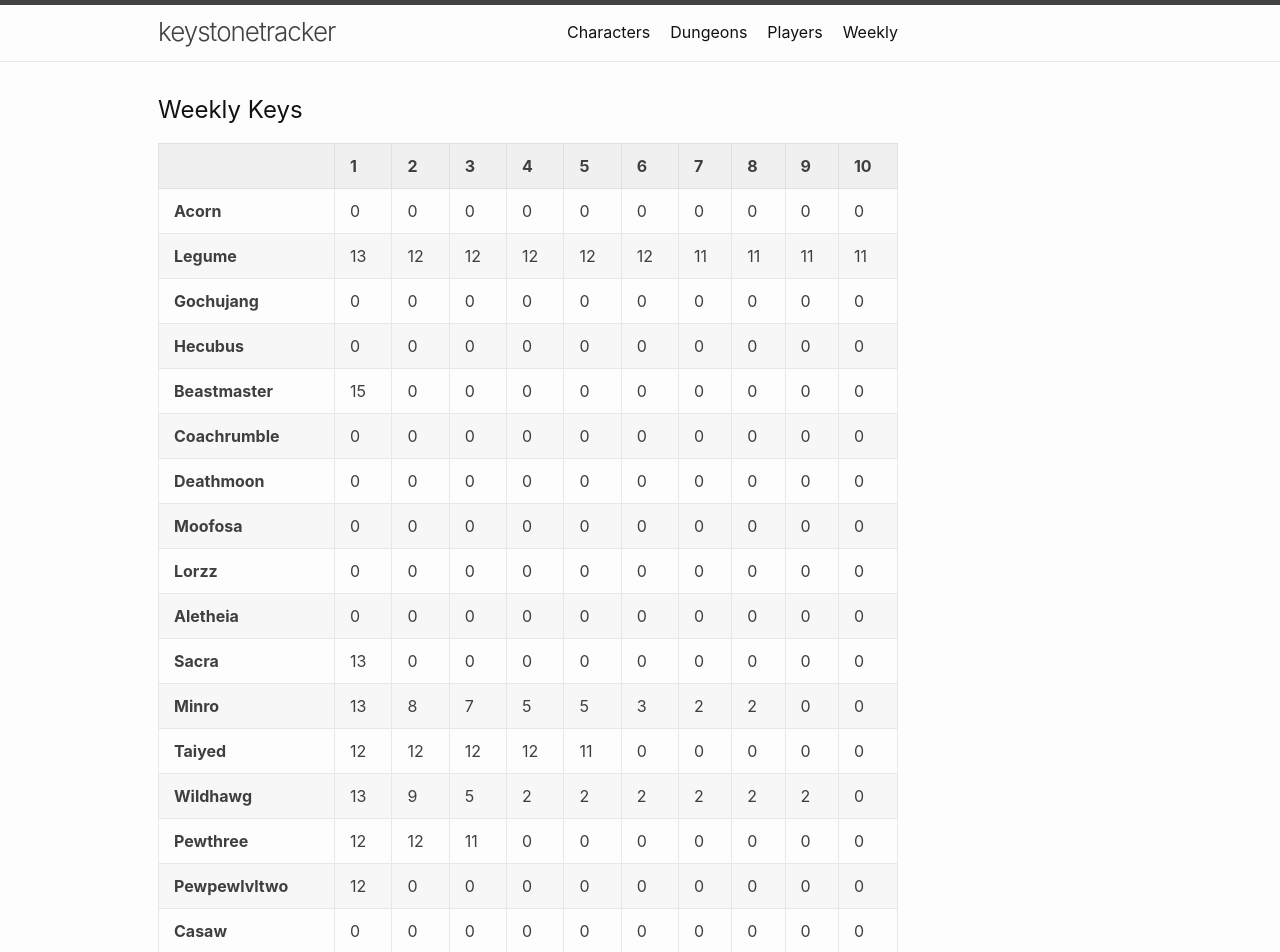
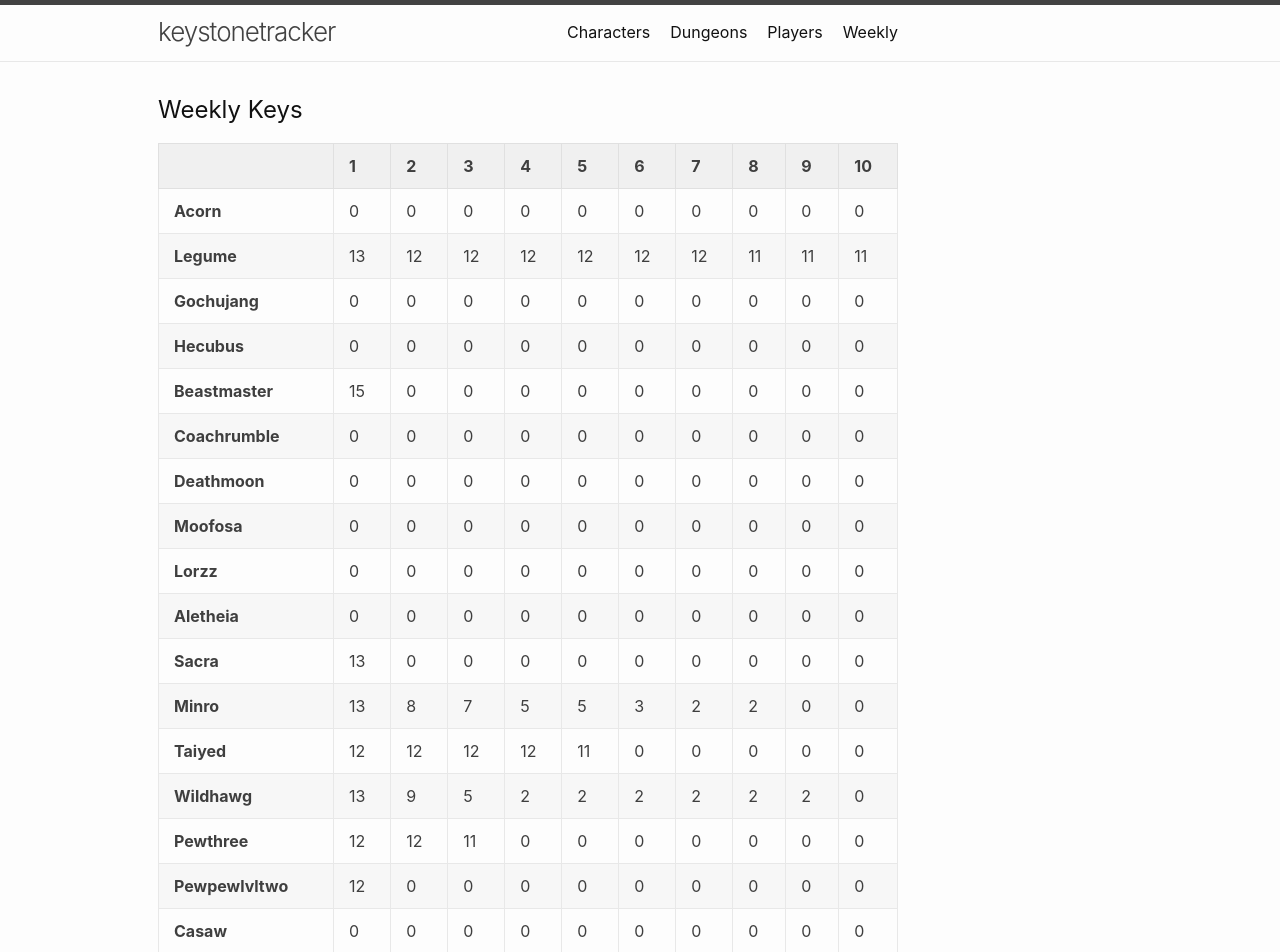
Before and after one commit to eldertribunal/keystonetracker, a Jekyll site: the page built from weekly.md, in a window 1280 px wide. Shown: the top 952 px of the page. Built offline with Jekyll 4.4.1, drawn with Linux system fonts in a browser that asks for light colours; some of the changed text lies outside the part shown.

Commit message:
auto scan Sat Mar 13 03:30:42 UTC 2021

```diff
--- a/_data/scanned.json
+++ b/_data/scanned.json
@@ -1,3 +1,3 @@
 {
-  "timestamp": 1615605303
+  "timestamp": 1615606205
 }
--- a/_data/weekly.json
+++ b/_data/weekly.json
@@ -23,7 +23,7 @@
       12,
       12,
       12,
-      11,
+      12,
       11,
       11,
       11
```
